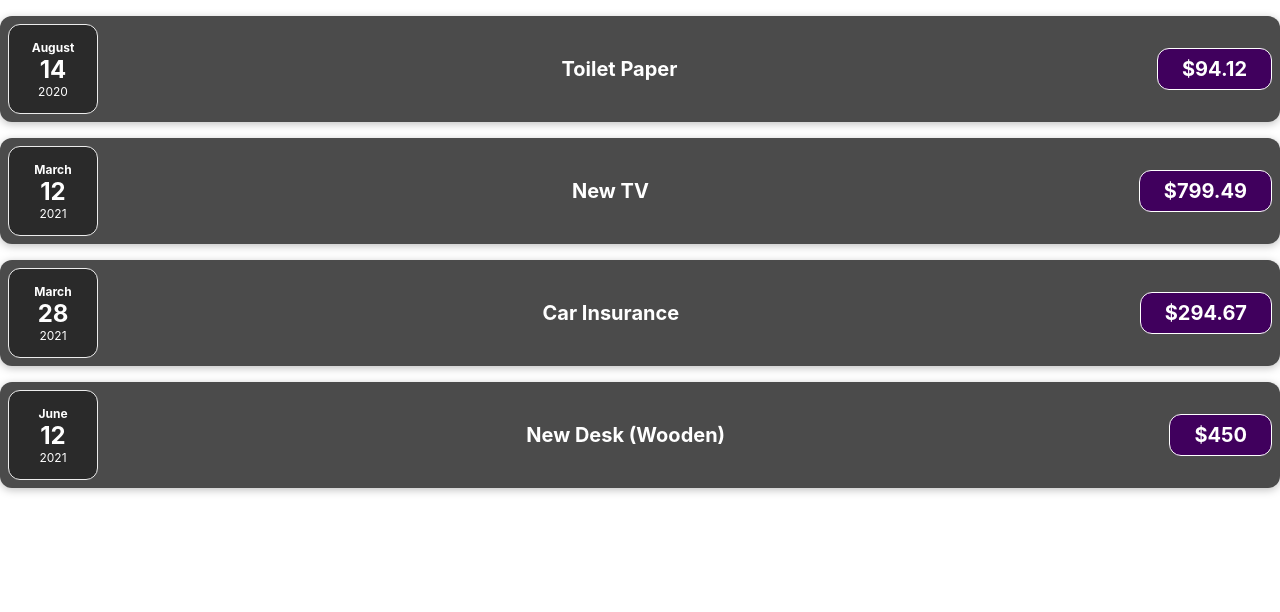
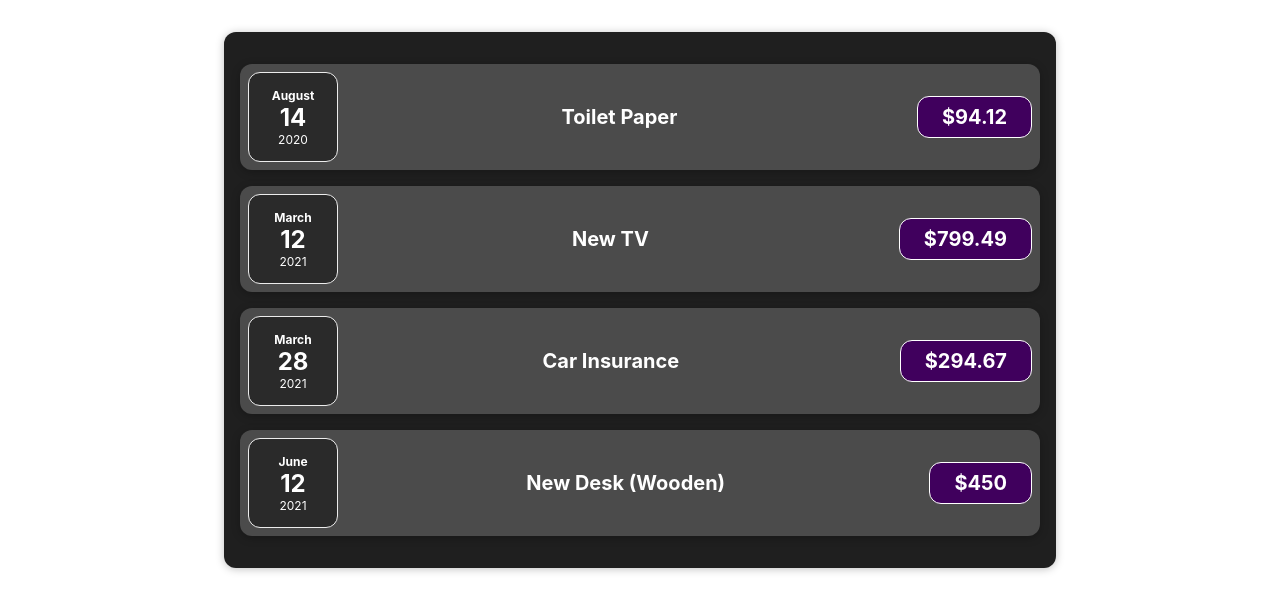
Before and after one commit to pickles135/budjet-track, a React (Create React App) app: page / in a window 1280 px wide. Shown: the top 612 px of the page. Built offline with nearby package versions, Linux system fonts and the light colour scheme.

Commit message:
creates Expense component - holds child compo ExpenseItem

```diff
--- a/src/App.js
+++ b/src/App.js
@@ -1,4 +1,4 @@
-import ExpenseItem from "./components/ExpenseItem";
+import Expenses from './components/Expenses';
 
 import "./App.css";
 
@@ -27,26 +27,7 @@
 
   return (
     <div className="App">
-      <ExpenseItem
-        title={expenses[0].title}
-        amount={expenses[0].amount}
-        date={expenses[0].date}
-      />
-      <ExpenseItem
-        title={expenses[1].title}
-        amount={expenses[1].amount}
-        date={expenses[1].date}
-      />
-      <ExpenseItem
-        title={expenses[2].title}
-        amount={expenses[2].amount}
-        date={expenses[2].date}
-      />
-      <ExpenseItem
-        title={expenses[3].title}
-        amount={expenses[3].amount}
-        date={expenses[3].date}
-      />
+      <Expenses items={expenses}/>
     </div>
   );
 }
--- /dev/null
+++ b/src/components/Expenses.css
@@ -0,0 +1,9 @@
+.expenses {
+  padding: 1rem;
+  background-color: rgb(31, 31, 31);
+  margin: 2rem auto;
+  width: 50rem;
+  max-width: 95%;
+  border-radius: 12px;
+  box-shadow: 0 1px 8px rgba(0, 0, 0, 0.25);
+}
--- /dev/null
+++ b/src/components/Expenses.js
@@ -0,0 +1,33 @@
+import React from 'react'
+import ExpenseItem from './ExpenseItem';
+
+import './Expenses.css'
+
+function Expenses(props) {
+    return (
+      <div className='expenses'>
+        <ExpenseItem
+          title={props.items[0].title}
+          amount={props.items[0].amount}
+          date={props.items[0].date}
+        />
+        <ExpenseItem
+          title={props.items[1].title}
+          amount={props.items[1].amount}
+          date={props.items[1].date}
+        />
+        <ExpenseItem
+          title={props.items[2].title}
+          amount={props.items[2].amount}
+          date={props.items[2].date}
+        />
+        <ExpenseItem
+          title={props.items[3].title}
+          amount={props.items[3].amount}
+          date={props.items[3].date}
+        />
+      </div>
+    );
+}
+
+export default Expenses
```
